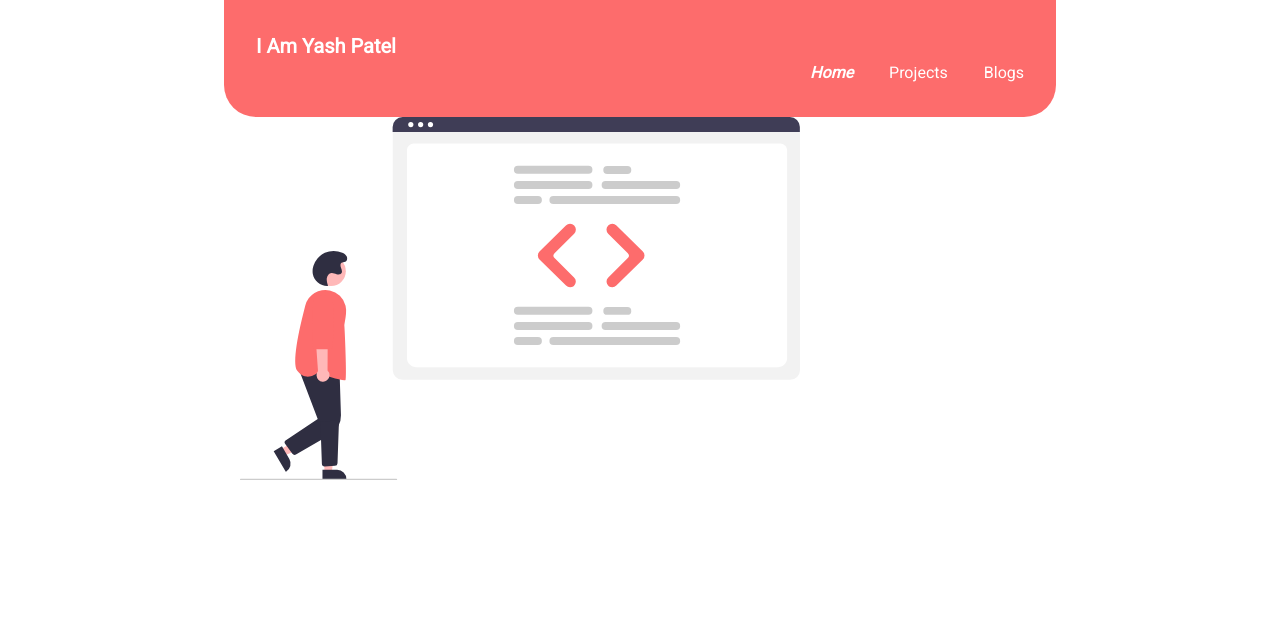
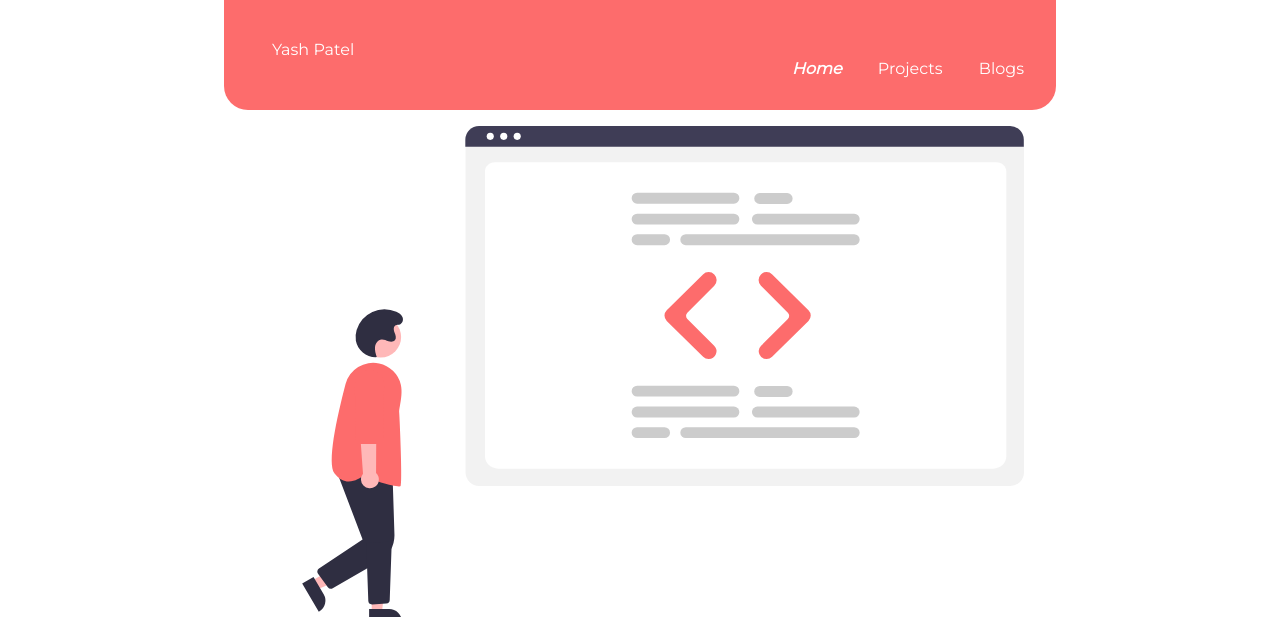
Before and after one commit to BlueBunn1e/yash-portfolio, a plain HTML site: page index.html in a window 1280 px wide. Shown: the top 617 px of the page. Drawn offline with Linux system fonts and the light colour scheme.

Commit message:
heading complate

```diff
--- a/index.html
+++ b/index.html
@@ -1,5 +1,6 @@
 <!DOCTYPE html>
 <html lang="en">
+
 <head>
     <meta charset="UTF-8">
     <meta http-equiv="X-UA-Compatible" content="IE=edge">
@@ -7,19 +8,22 @@
     <title>Home | YashPatel</title>
     <link rel="stylesheet" href="style.css">
 </head>
+
 <body>
     <nav class="container container-center">
-        <div class="nav-heading">I Am Yash Patel</div>
+        <div class="nav-heading">Yash Patel</div>
         <ul class="list-non-bullet">
             <li class="list-inline-item"><a class="link link-active" href="">Home</a></li>
             <li class="list-inline-item"><a class="link" href="">Projects</a></li>
             <li class="list-inline-item"><a class="link" href="">Blogs</a></li>
         </ul>
     </nav>
-    <header class="container container-center">
-        <img class="hero-center" src="image/hero.svg" alt="">
+    <header class="hero">
+        <img class="hero-img" src="image/hero.svg" alt="">
+        <h1 class="hero-heading">yash patel the webdevloper</h1>
     </header>
     <main></main>
     <!-- <footer></footer> -->
 </body>
+
 </html>
--- a/style.css
+++ b/style.css
@@ -1,62 +1,82 @@
-@import url('https://fonts.googleapis.com/css2?family=Archivo&display=swap');
+
+@import url('https://fonts.googleapis.com/css2?family=Montserrat:wght@400&display=swap');
 @import url('https://fonts.googleapis.com/css2?family=Heebo:wght@300;400&display=swap');
+
 :root {
-    --primary-color:#FD6C6C;
+    --primary-color: #FD6C6C;
 }
 
-*{
+* {
     margin: 0;
     padding: 0;
 }
 
-body{
-    font-family: 'Heebo', sans-serif;
+body {
+    font-family: 'Montserrat', sans-serif;
 }
 
-.primary-link{
+.primary-link {
     color: var(--primary-color);
 }
 
 /* Navigation */
 
-nav, footer{
+nav{
+    display: block;
+}
+
+nav,
+footer {
     background-color: var(--primary-color);
     padding: 1rem 1rem 2rem 1rem;
-    border-radius: 0% 0% 2rem 2rem;;
+    border-radius: 0% 0% 1.5rem 1.5rem;
+    ;
     color: white;
 }
 
-nav ul{
+nav ul {
     text-align: right;
 }
 
-.nav-heading{
-    margin-top: 1rem;
+.container {
     padding-left: 1rem;
-    font-size: 2.5vh;
-    font-weight: bolder;
-    font
+    padding-right: 1rem;
+
+}
+
+.container-center {
+    max-width: 50rem;
+    margin: auto;
+}
+
+.nav-heading {
+    margin-top: 3%;
+    padding-left: 2rem;
+    font-size: 2vh;
+    font-weight: bold,inherit;
+
 }
 
 
-.link-primary{
+.link-primary {
     background-color: var(--primary-color);
     border-radius: 0.5rem;
     color: white;
 }
-.link-secondary{
+
+.link-secondary {
     border: 1px solid var(--primary-color);
     border-radius: 0.5rem;
     color: var(--primary-color);
 }
 
-.list-non-bullet{
+.list-non-bullet {
     list-style: none;
 }
 
 
 
-.list-inline-item{
+.list-inline-item {
     display: inline;
     padding: 0rem 1rem;
 
@@ -68,25 +88,24 @@ nav ul{
 
 }
 
-.container{
-    padding-left: 1rem;
-    padding-right: 1rem;
 
-}
-.container-center{
-    max-width: 50rem;
-    margin: auto;
-}
 
-.link-active{
+.link-active {
     font-weight: bolder;
     font-style: italic;
 }
 
 /* header */
+.hero{
+    padding: 1rem;
+}
 
-.hero-center{
-    max-width: 70vh;
-
+.hero .hero-img {
+    max-width: 60vw;
+    display: block;
     margin: auto;
 }
+.hero .hero-heading{
+
+
+}
```
